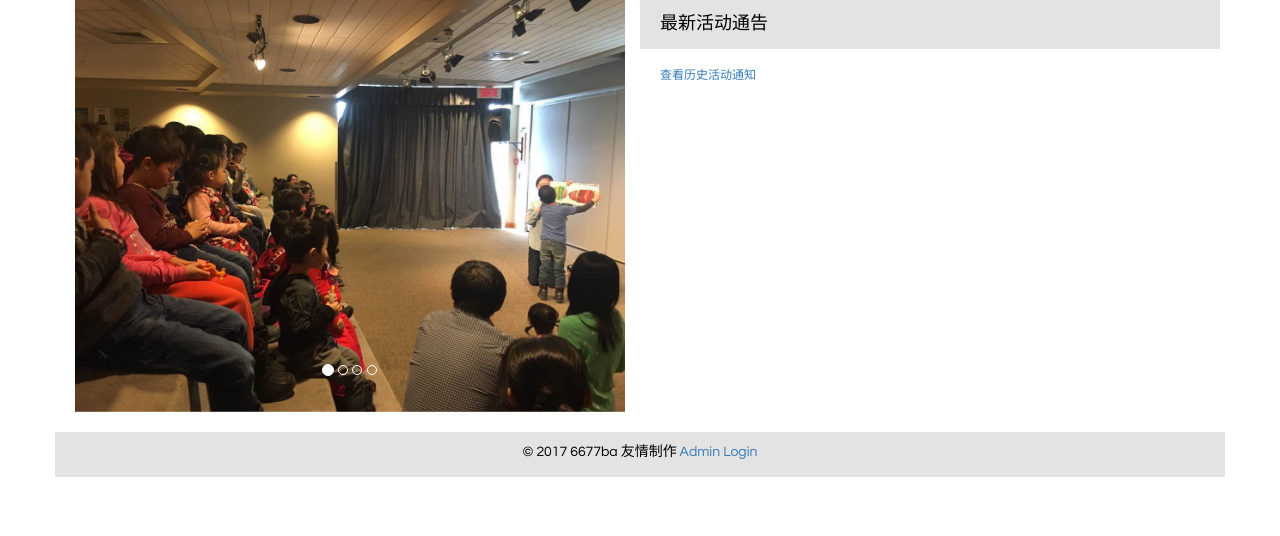
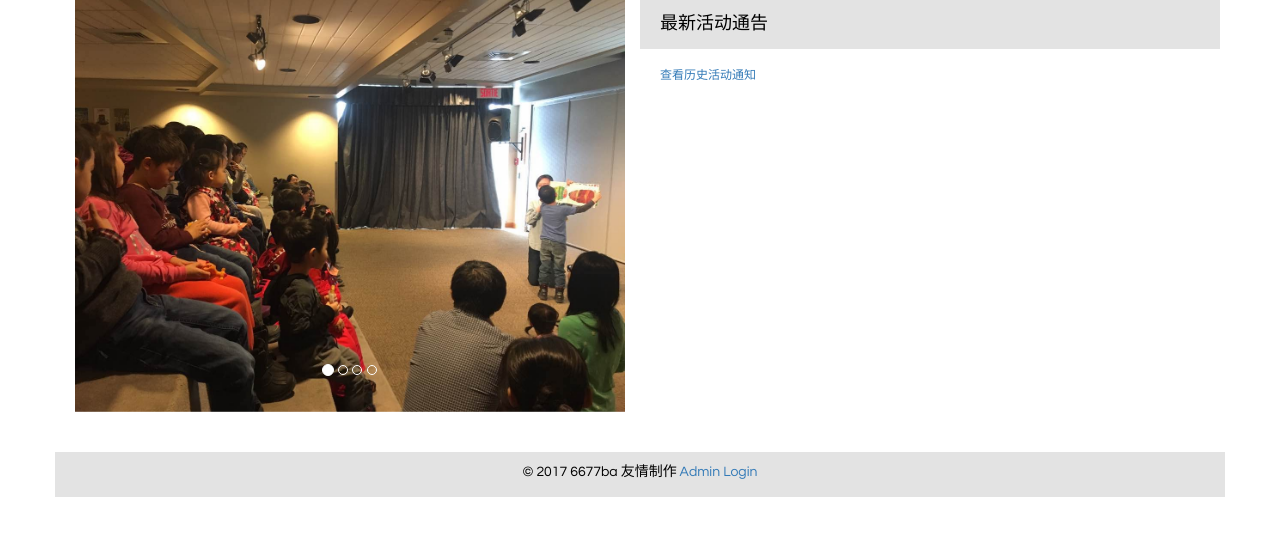
Before and after one commit to wangguanzhou/mtlstory, a Django app: template templates/homepage.html in a window 1280 px wide. Shown: the part 117-653 px from the top of the page. Run offline with Django 3.2, Linux system fonts and the light colour scheme; the template is opened without the code that fills it, so the values that code supplies are empty; some libraries are stand-ins or nearby versions.

Commit message:
Update homepage.html

```diff
--- a/templates/homepage.html
+++ b/templates/homepage.html
@@ -5,7 +5,7 @@
 
 <div class="container" style="padding: 20px;">
 <div class="row" style="">
-    <div class="col-md-6">
+    <div class="col-md-6" style="padding-bottom: 20px;">
 
         <div id="myCarousel" class="carousel slided" data-ride="carousel">
         <!-- Indicators -->
```
